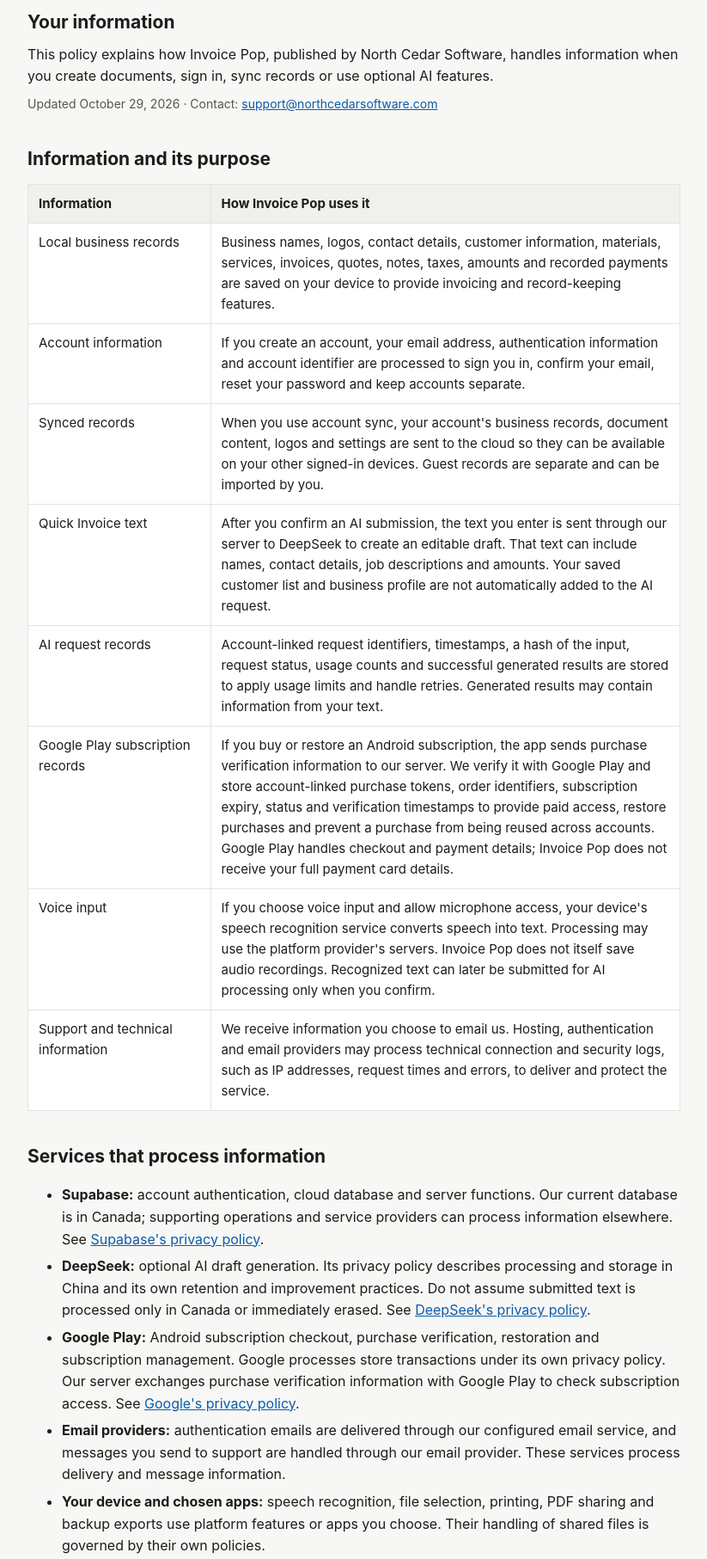
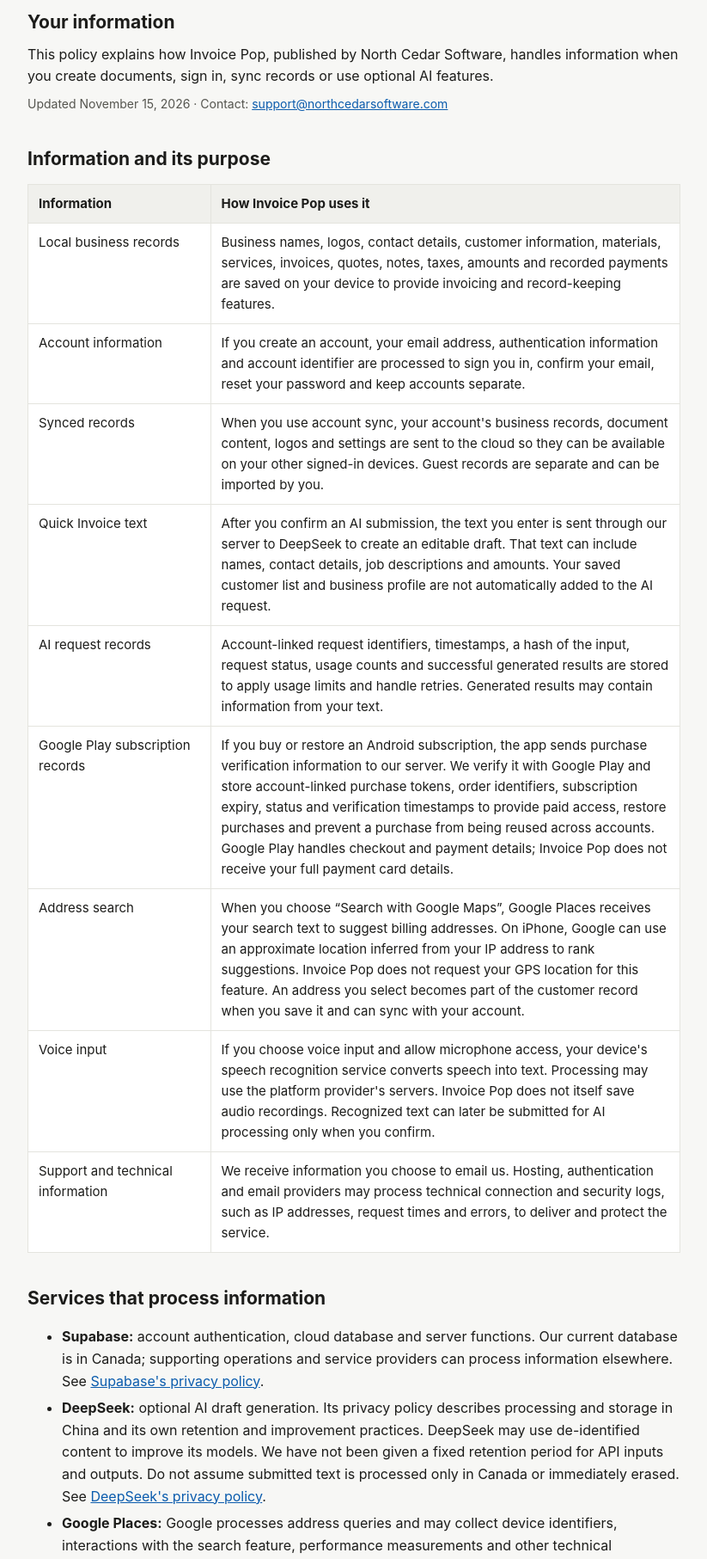
Before and after one commit to netizen286/invoicepop-support, a plain HTML site: page privacy/index.html in a window 1280 px wide. Shown: the part 87-1900 px from the top of the page at 86% size, without its empty margins (228-1051 px from the left). Drawn offline with Linux system fonts and the light colour scheme.

Commit message:
Explain Google Places, AI data use and in-app account deletion

```diff
--- a/privacy/index.html
+++ b/privacy/index.html
@@ -24,7 +24,7 @@
   <h1>Privacy Policy — Invoice Pop</h1>
   <h2 style="margin-top:0">Your information</h2>
   <p>This policy explains how Invoice Pop, published by North Cedar Software, handles information when you create documents, sign in, sync records or use optional AI features.</p>
-  <p class="muted">Updated October 29, 2026 · Contact: <a href="mailto:support@northcedarsoftware.com">support@northcedarsoftware.com</a></p>
+  <p class="muted">Updated November 15, 2026 · Contact: <a href="mailto:support@northcedarsoftware.com">support@northcedarsoftware.com</a></p>
 
   <h2>Information and its purpose</h2>
   <table>
@@ -35,6 +35,7 @@
     <tr><td>Quick Invoice text</td><td>After you confirm an AI submission, the text you enter is sent through our server to DeepSeek to create an editable draft. That text can include names, contact details, job descriptions and amounts. Your saved customer list and business profile are not automatically added to the AI request.</td></tr>
     <tr><td>AI request records</td><td>Account-linked request identifiers, timestamps, a hash of the input, request status, usage counts and successful generated results are stored to apply usage limits and handle retries. Generated results may contain information from your text.</td></tr>
     <tr><td>Google Play subscription records</td><td>If you buy or restore an Android subscription, the app sends purchase verification information to our server. We verify it with Google Play and store account-linked purchase tokens, order identifiers, subscription expiry, status and verification timestamps to provide paid access, restore purchases and prevent a purchase from being reused across accounts. Google Play handles checkout and payment details; Invoice Pop does not receive your full payment card details.</td></tr>
+    <tr><td>Address search</td><td>When you choose “Search with Google Maps”, Google Places receives your search text to suggest billing addresses. On iPhone, Google can use an approximate location inferred from your IP address to rank suggestions. Invoice Pop does not request your GPS location for this feature. An address you select becomes part of the customer record when you save it and can sync with your account.</td></tr>
     <tr><td>Voice input</td><td>If you choose voice input and allow microphone access, your device's speech recognition service converts speech into text. Processing may use the platform provider's servers. Invoice Pop does not itself save audio recordings. Recognized text can later be submitted for AI processing only when you confirm.</td></tr>
     <tr><td>Support and technical information</td><td>We receive information you choose to email us. Hosting, authentication and email providers may process technical connection and security logs, such as IP addresses, request times and errors, to deliver and protect the service.</td></tr>
   </table>
@@ -42,7 +43,8 @@
   <h2>Services that process information</h2>
   <ul>
     <li><strong>Supabase:</strong> account authentication, cloud database and server functions. Our current database is in Canada; supporting operations and service providers can process information elsewhere. See <a href="https://supabase.com/privacy">Supabase's privacy policy</a>.</li>
-    <li><strong>DeepSeek:</strong> optional AI draft generation. Its privacy policy describes processing and storage in China and its own retention and improvement practices. Do not assume submitted text is processed only in Canada or immediately erased. See <a href="https://cdn.deepseek.com/policies/en-US/deepseek-privacy-policy.html">DeepSeek's privacy policy</a>.</li>
+    <li><strong>DeepSeek:</strong> optional AI draft generation. Its privacy policy describes processing and storage in China and its own retention and improvement practices. DeepSeek may use de-identified content to improve its models. We have not been given a fixed retention period for API inputs and outputs. Do not assume submitted text is processed only in Canada or immediately erased. See <a href="https://cdn.deepseek.com/policies/en-US/deepseek-privacy-policy.html">DeepSeek's privacy policy</a>.</li>
+    <li><strong>Google Places:</strong> Google processes address queries and may collect device identifiers, interactions with the search feature, performance measurements and other technical information for service operation and analytics. You can enter the billing address manually without opening Google search. See <a href="https://policies.google.com/privacy">Google’s privacy policy</a>.</li>
     <li><strong>Google Play:</strong> Android subscription checkout, purchase verification, restoration and subscription management. Google processes store transactions under its own privacy policy. Our server exchanges purchase verification information with Google Play to check subscription access. See <a href="https://policies.google.com/privacy">Google's privacy policy</a>.</li>
     <li><strong>Email providers:</strong> authentication emails are delivered through our configured email service, and messages you send to support are handled through our email provider. These services process delivery and message information.</li>
     <li><strong>Your device and chosen apps:</strong> speech recognition, file selection, printing, PDF sharing and backup exports use platform features or apps you choose. Their handling of shared files is governed by their own policies.</li>
@@ -66,7 +68,7 @@
   <p>Only include customer or other people's information that you are authorized to use and share. Review AI-generated drafts before saving or sending them.</p>
 
   <h2>Account and data deletion</h2>
-  <p>Visit <a href="/delete-account/">Delete your Invoice Pop account</a> to request deletion of your sign-in account, synced business records, account-linked AI usage records and subscription verification records held by Invoice Pop. You do not need the app installed to make the request.</p>
+  <p>In the app, open Settings, choose Your account, then select Delete account. You can also visit <a href="/delete-account/">Delete your Invoice Pop account</a> to request deletion of your sign-in account, synced business records, account-linked AI usage records and subscription verification records held by Invoice Pop. You do not need the app installed to make the request.</p>
   <p>Signing out or uninstalling the app does not by itself delete a cloud account. Removing a cloud account does not remotely erase local copies, exported files or documents already sent to someone else. Account deletion does not automatically cancel a Google Play subscription or erase transaction records held by Google. Manage or cancel renewal separately in Google Play.</p>
 
   <h2>Children, policy changes and questions</h2>
```
